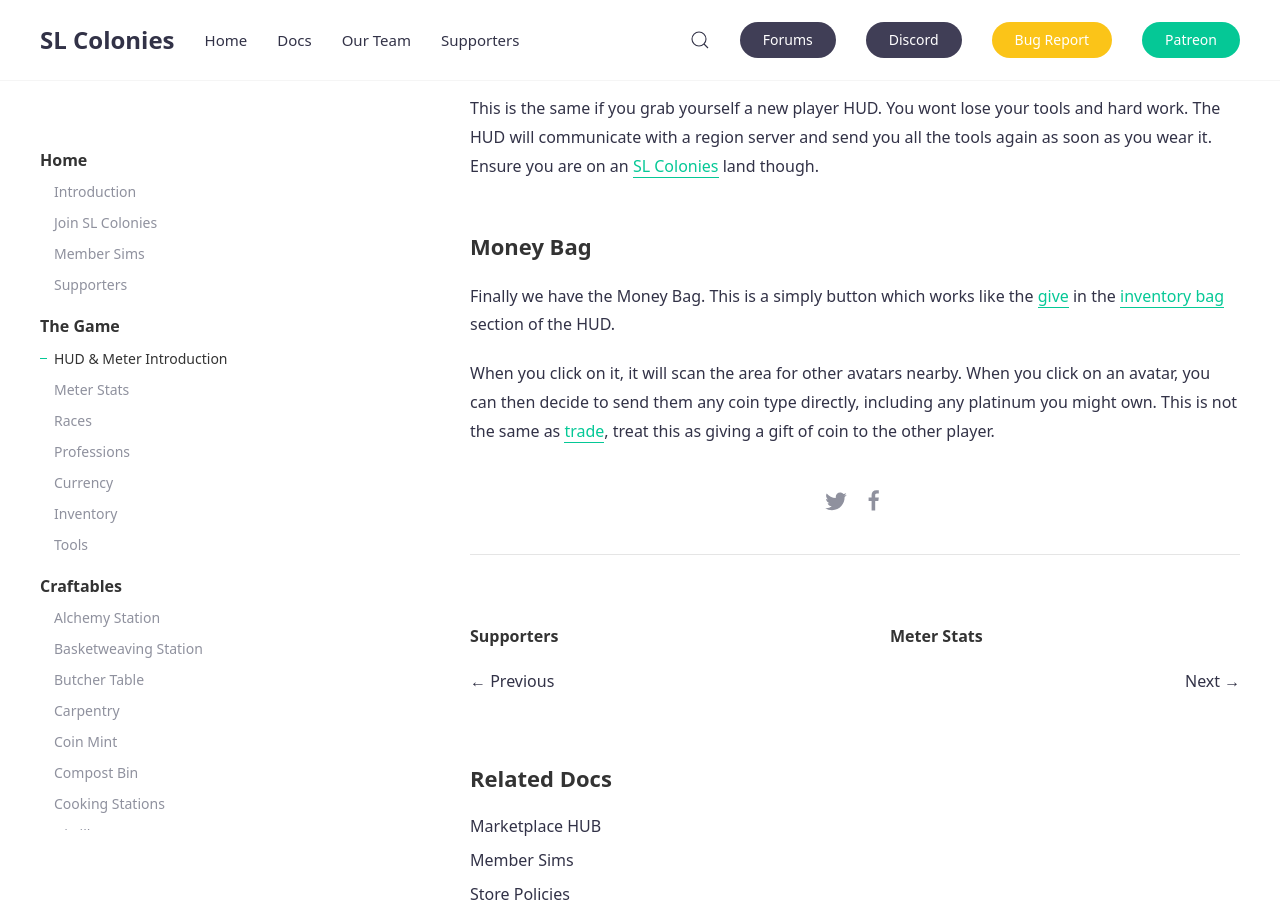
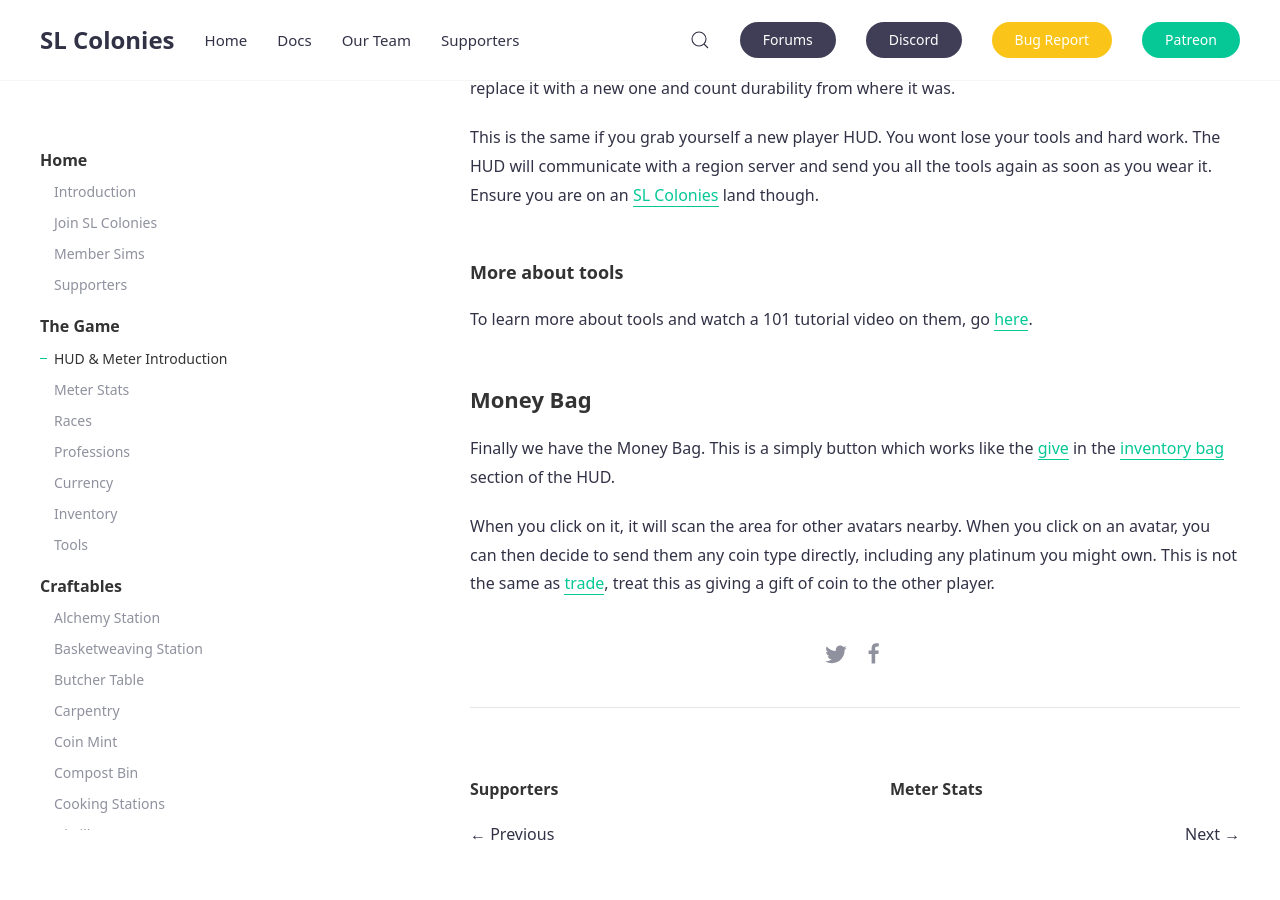
Before and after one commit to SLColonies/Public, a Jekyll site: the page built from _docs/introduction.md, in a window 1280 px wide and 900 px high, scrolled down 8069 px. Built offline with Jekyll 4.4.1, drawn with Linux system fonts in a browser that asks for light colours; comment, search, counter and statistics services are not loaded.

Commit message:
Update introduction.md

```diff
--- a/_docs/introduction.md
+++ b/_docs/introduction.md
@@ -123,6 +123,9 @@
 
 This is the same if you grab yourself a new player HUD. You wont lose your tools and hard work. The HUD will communicate with a region server and send you all the tools again as soon as you wear it. Ensure you are on an [SL Colonies](https://meter.slcolonies.com) land though.
 
+#### More about tools
+To learn more about tools and watch a 101 tutorial video on them, go [here](https://slcolonies.com/docs/tools/).
+
 ### Money Bag
 Finally we have the Money Bag. This is a simply button which works like the [give](https://slcolonies.com/docs/introduction/#give) in the [inventory bag](https://slcolonies.com/docs/introduction/#inventory-bag) section of the HUD.
 
```
